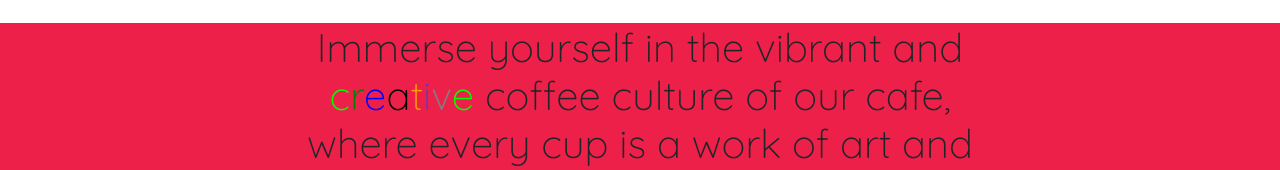
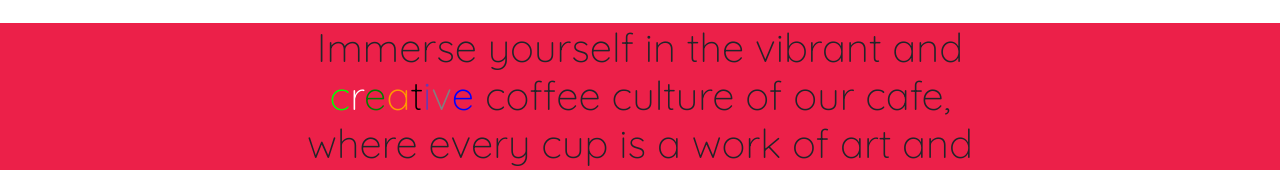
Before and after one commit to gines18/Digital_agency, a React (Create React App) app: page / in a window 1280 px wide. Shown: the part 286-456 px from the top of the page. Built offline with nearby package versions, Linux system fonts and the light colour scheme; no server answers.

Commit message:
chang Welcome colors, move button to right - Offer component

```diff
--- a/src/components/Footer.jsx
+++ b/src/components/Footer.jsx
@@ -4,7 +4,7 @@ import './Footer.css'
 function Footer() {
   return (
     <div className='footer'>
-<a href="http://www.github.com/gines18" target="_blank" rel="noopener noreferrer">Created by simple__coding</a>
+<a href="http://www.github.com/gines18" target="_blank" rel="noopener noreferrer">Designed by: simple__coding</a>
         </div>
   )
 }
--- a/src/components/RecipeAPI.css
+++ b/src/components/RecipeAPI.css
@@ -54,3 +54,9 @@ p{
 li{
     margin: 5px;
 }
+
+.button{
+    display: flex;
+    flex-direction: row;
+    justify-content: end;
+}
--- a/src/components/RecipeAPI.jsx
+++ b/src/components/RecipeAPI.jsx
@@ -33,11 +33,9 @@ const handleSearch = (event) => {
 
 return(
     <>
-
     <div className="search-bar">
       <p>Get inspiration</p>
       <TextField type="text" onChange={handleSearch} id="outlined-basic" label="Search for ingredient ..." variant="outlined" />
-
       </div>
 
     <div className="coffee-container">
@@ -54,7 +52,8 @@ return(
                 <li key={index}>{ingredient.text}</li>
               ))}
             </ul>
-            <a href={recipe.recipe.url} className="btn btn-secondary" target="_blank" rel="noreferrer">Find out more</a>
+            <div class="button">
+            <a href={recipe.recipe.url} className="btn btn-secondary" target="_blank" rel="noreferrer">Find out more</a></div>
           </div>
         </div>
       ))}
@@ -63,6 +62,4 @@ return(
 
 );
 }
-
-
 export default Coffee;
--- a/src/components/Welcome.css
+++ b/src/components/Welcome.css
@@ -73,3 +73,7 @@ span{
 #green{
     color:green;
 }
+
+#white{
+    color: white;
+}
--- a/src/components/Welcome.jsx
+++ b/src/components/Welcome.jsx
@@ -6,13 +6,13 @@ function Welcome() {
     <>
       <div className="welcome">
 <h1>Immerse yourself in the vibrant and <span id="lime">c</span>
-          <span id="green">r</span>
-          <span id="blue">e</span>
-          <span id="black">a</span>
-          <span id="pink">t</span>
+          <span id="white">r</span>
+          <span id="green">e</span>
+          <span id="yellow">a</span>
+          <span id="black">t</span>
           <span id="violet1">i</span>
           <span id="grey">v</span>
-          <span id="lime">e</span> {""}
+          <span id="blue">e</span> {""}
          coffee culture of our cafe, where every cup is a work of art and every sip a journey of discovery</h1>
       </div>
 
```
